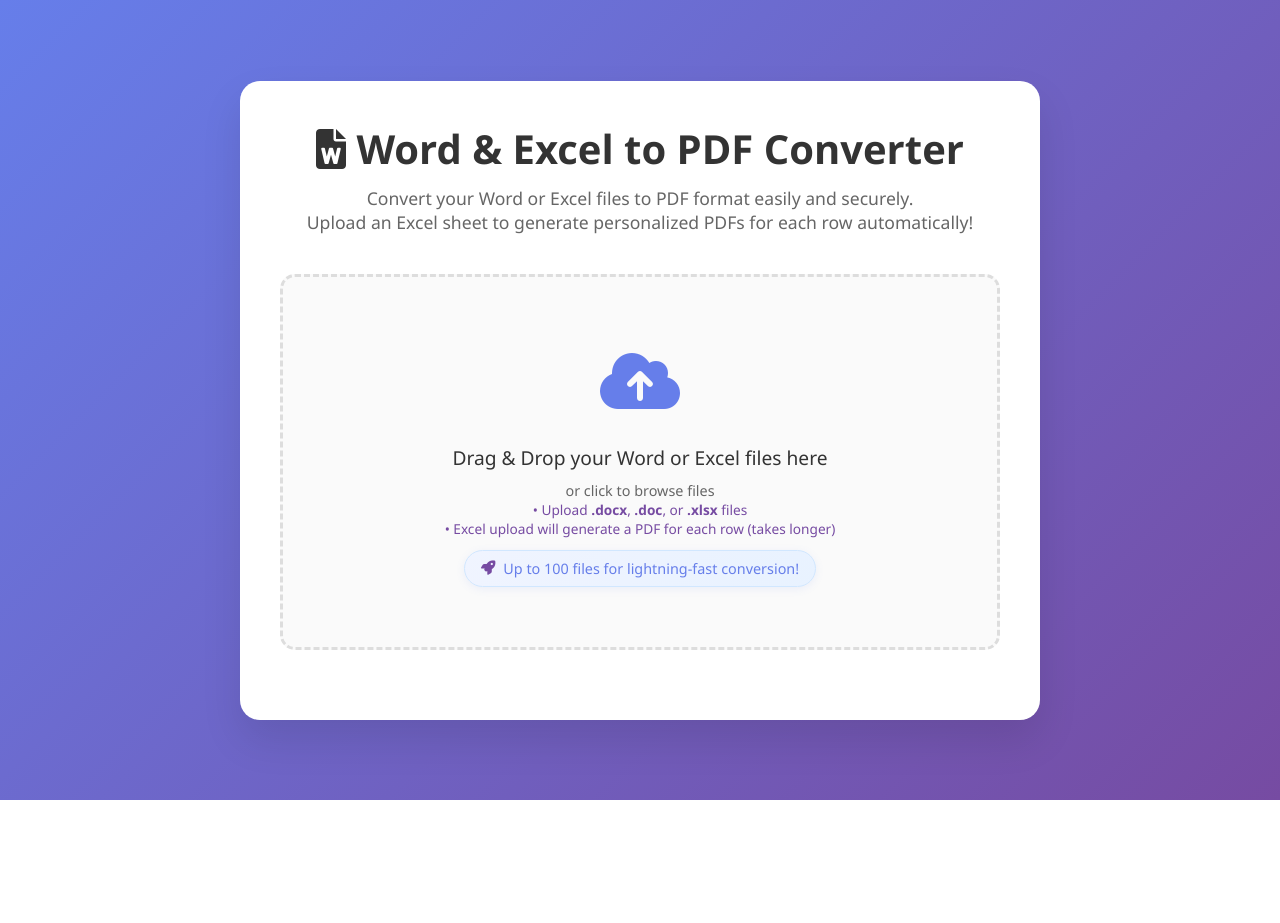
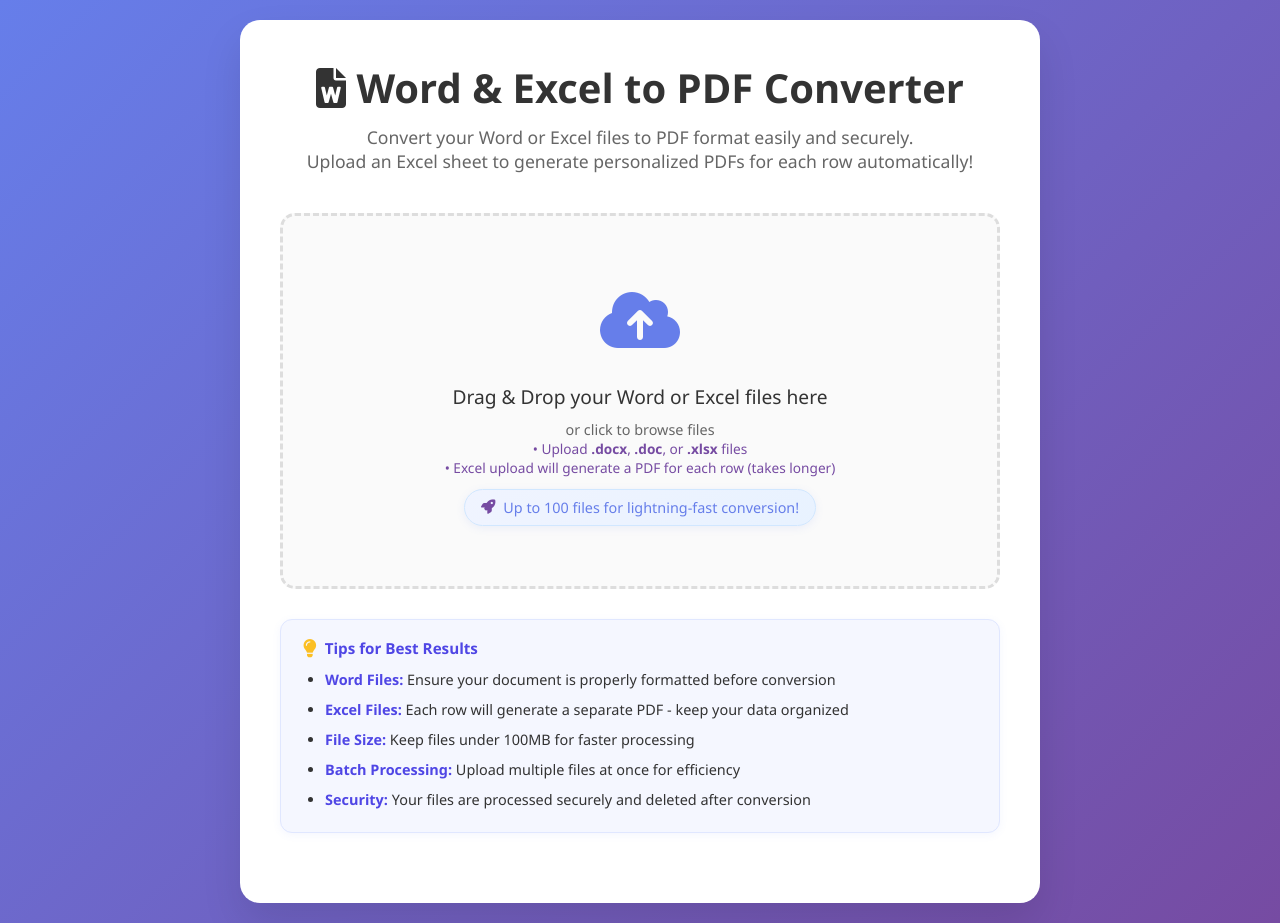
Before and after one commit to rohit-agarwal-ITT/wordToPdf, a Flask app: page / in a window 1280 px wide. Before the commit the page ends 800 px from the top, so only its background shows below. Run offline with Flask 3, Linux system fonts and the light colour scheme; some libraries are stand-ins or nearby versions.

Commit message:
Removed progress bar

```diff
--- a/app/routes.py
+++ b/app/routes.py
@@ -13,6 +13,7 @@
 import pandas as pd
 from concurrent.futures import ThreadPoolExecutor, as_completed
 import platform
+from app.utils.error_handler import ErrorHandler
 
 main = Blueprint('main', __name__)
 
@@ -116,7 +117,7 @@
             try:
                 df = pd.read_excel(excel_path)
             except Exception as e:
-                return jsonify({'error': f'Failed to read Excel file. Please check your file format. Details: {str(e)}'}), 400
+                return jsonify({'error': f'Failed to read Excel file. Please check your file format.'}), 400
             if df is None or df.empty:
                 return jsonify({'error': 'The uploaded Excel file is empty or invalid. Please provide a valid file with data.'}), 400
             total_rows = len(df)
@@ -145,12 +146,25 @@
             else:
                 soffice_path = 'soffice'
             try:
+                # Validate all file paths before passing to subprocess
+                validated_files = []
+                for docx_file in docx_files:
+                    if os.path.exists(docx_file) and os.path.isfile(docx_file):
+                        # Ensure file is within temp directory
+                        real_temp_path = os.path.realpath(temp_dir)
+                        real_file_path = os.path.realpath(docx_file)
+                        if real_file_path.startswith(real_temp_path):
+                            validated_files.append(docx_file)
+
+                if not validated_files:
+                    raise Exception("No valid files found for conversion")
+
                 subprocess.run([
                     soffice_path, '--headless', '--convert-to', 'pdf', '--outdir', output_dir
-                ] + docx_files, check=True)
+                ] + validated_files, check=True)
             except Exception as e:
                 conversion_progress['status'] = 'error'
-                conversion_progress['error'] = f'Failed to convert Word documents to PDF. Please ensure LibreOffice is installed. Details: {e}'
+                conversion_progress['error'] = f'Failed to convert Word documents to PDF. Please ensure LibreOffice is installed.'
                 shutil.rmtree(temp_dir)
                 shutil.rmtree(output_dir)
                 return jsonify({'error': conversion_progress['error']}), 500
@@ -188,7 +202,7 @@
             )
         except Exception as e:
             conversion_progress['status'] = 'error'
-            conversion_progress['error'] = f'An unexpected error occurred while processing your Excel file. Details: {e}'
+            conversion_progress['error'] = f'An unexpected error occurred while processing your Excel file. Please try again.'
             shutil.rmtree(temp_dir)
             shutil.rmtree(output_dir)
             return jsonify({'error': conversion_progress['error']}), 500
@@ -278,25 +292,41 @@
             else:
                 soffice_path = 'soffice'
             try:
+                # Validate all file paths before passing to subprocess
+                validated_files = []
+                for docx_file in docx_files:
+                    if os.path.exists(docx_file) and os.path.isfile(docx_file):
+                        # Ensure file is within temp directory
+                        real_temp_path = os.path.realpath(temp_dir)
+                        real_file_path = os.path.realpath(docx_file)
+                        if real_file_path.startswith(real_temp_path):
+                            validated_files.append(docx_file)
+
+                if not validated_files:
+                    raise Exception("No valid files found for conversion")
+
                 subprocess.run([
                     soffice_path, '--headless', '--convert-to', 'pdf', '--outdir', output_dir
-                ] + docx_files, check=True)
+                ] + validated_files, check=True)
             except Exception as e:
                 conversion_progress['status'] = 'error'
-                conversion_progress['error'] = f'Failed to convert files to PDF. Please ensure LibreOffice is installed. Details: {e}'
+                conversion_progress['error'] = f'Failed to convert files to PDF. Please ensure LibreOffice is installed.'
                 shutil.rmtree(temp_dir)
                 shutil.rmtree(output_dir)
                 return jsonify({'error': conversion_progress['error']}), 500
 
             update_progress(total_files, total_files, 'Collecting converted PDFs...')
 
-            # Collect PDFs and rename for zipping
-            for docx_file in docx_files:
+            # Collect PDFs and rename for zipping, updating progress as each PDF is found (Excel case)
+            pdfs_found = 0
+            for idx, docx_file in enumerate(docx_files):
                 base = os.path.splitext(os.path.basename(docx_file))[0]
                 pdf_name = f"{base}-Appointment_letter.pdf"
                 pdf_path = os.path.join(output_dir, base + '.pdf')
                 if os.path.exists(pdf_path):
                     pdf_files.append((pdf_path, pdf_name))
+                    pdfs_found += 1
+                    update_progress(pdfs_found, total_files, f'Converted {pdfs_found} of {total_files} files to PDF...')
                 else:
                     errors.append(f'PDF not found for {base}')
 
@@ -307,7 +337,9 @@
                 shutil.rmtree(output_dir)
                 return jsonify({'error': conversion_progress['error']}), 500
 
-            update_progress(total_files, total_files, 'Creating ZIP file. Almost done!')
+            # After all PDFs are collected and before sending the response (Excel case)
+            conversion_progress['status'] = 'completed'
+            update_progress(total_files, total_files, 'Conversion complete! Your files are ready for download.')
 
             # Zip all PDFs
             zip_buffer = io.BytesIO()
@@ -320,9 +352,6 @@
             shutil.rmtree(output_dir)
             zip_buffer.seek(0)
 
-            conversion_progress['status'] = 'completed'
-            update_progress(total_files, total_files, 'Conversion complete! Your files are ready for download.')
-
             return send_file(
                 zip_buffer,
                 as_attachment=True,
@@ -331,7 +360,7 @@
             )
         except Exception as e:
             conversion_progress['status'] = 'error'
-            conversion_progress['error'] = f'An unexpected error occurred while processing your files. Details: {e}'
+            conversion_progress['error'] = f'An unexpected error occurred while processing your files. Please try again.'
             shutil.rmtree(temp_dir)
             shutil.rmtree(output_dir)
             return jsonify({'error': conversion_progress['error']}), 500
@@ -339,7 +368,54 @@
 @main.route('/download/<filename>')
 def download_file(filename):
     try:
-        file_path = os.path.join(current_app.config['DOWNLOAD_FOLDER'], filename)
+        # Validate filename to prevent path traversal
+        if not filename or '..' in filename or '/' in filename or '\\' in filename:
+            return jsonify({'error': 'Invalid filename'}), 400
+
+        # Sanitize filename
+        safe_filename = secure_filename(filename)
+        if not safe_filename:
+            return jsonify({'error': 'Invalid filename'}), 400
+
+        file_path = os.path.join(current_app.config['DOWNLOAD_FOLDER'], safe_filename)
+
+        # Additional path validation
+        real_download_path = os.path.realpath(current_app.config['DOWNLOAD_FOLDER'])
+        real_file_path = os.path.realpath(file_path)
+
+        if not real_file_path.startswith(real_download_path):
+            return jsonify({'error': 'Access denied'}), 403
+
+        if not os.path.exists(file_path):
+            return jsonify({'error': 'File not found'}), 404
+
         return send_file(file_path, as_attachment=True)
-    except FileNotFoundError:
-        return jsonify({'error': 'File not found'}), 404
+    except Exception as e:
+        return jsonify({'error': 'File access error'}), 500
+
+def register_error_handlers(app):
+    """Register error handlers with the Flask app"""
+
+    @app.errorhandler(413)
+    def too_large(e):
+        """Handle file too large error"""
+        return ErrorHandler.create_error_response(
+            Exception("File too large"),
+            context='upload'
+        )
+
+    @app.errorhandler(500)
+    def internal_error(e):
+        """Handle internal server errors"""
+        return ErrorHandler.create_error_response(
+            Exception("Internal server error"),
+            context='system'
+        )
+
+    @app.errorhandler(404)
+    def not_found(e):
+        """Handle 404 errors"""
+        return ErrorHandler.create_error_response(
+            Exception("Page not found"),
+            context='system'
+        )
--- a/app/templates/index.html
+++ b/app/templates/index.html
@@ -276,7 +276,7 @@
             font-size: 0.8em;
             padding: 2px 8px;
             border-radius: 10px;
-            margin-left: 10px;
+            margin-right: 12px;
         }
 
         .file-status.ready {
@@ -303,6 +303,7 @@
             cursor: pointer;
             font-size: 0.8em;
             transition: all 0.3s ease;
+            margin-left: 4px;
         }
 
         .remove-file:hover {
@@ -440,6 +441,13 @@
             justify-content: center;
             flex-direction: column;
         }
+
+        /* Prevent scrolling when loader is active */
+        body.loader-active {
+            overflow: hidden !important;
+            position: fixed;
+            width: 100vw;
+        }
         .loader-spinner {
             border: 6px solid #f3f3f3;
             border-top: 6px solid #764ba2;
@@ -459,33 +467,50 @@
             font-weight: 600;
             text-align: center;
         }
-        .loader-progress-bar {
-            width: 220px;
-            height: 10px;
-            background: #e0e0e0;
-            border-radius: 6px;
-            margin-bottom: 18px;
-            overflow: hidden;
-            box-shadow: 0 2px 8px rgba(102, 126, 234, 0.08);
+        .upload-hint {
+            background: #f5f7ff;
+            border: 1.5px solid #e0e7ff;
+            border-radius: 12px;
+            padding: 18px 22px 14px 22px;
+            margin: 24px 0 18px 0;
+            font-size: 0.95em; /* match upload subtext font size */
+            box-shadow: 0 2px 8px rgba(102, 126, 234, 0.07);
+            color: #222;
+            width: 100%;
+            max-width: 100%;
+            box-sizing: border-box;
         }
-        .loader-progress-fill {
-            height: 100%;
-            width: 0%;
-            background: linear-gradient(135deg, #667eea 0%, #764ba2 100%);
-            border-radius: 6px;
-            transition: width 0.3s ease;
+        @media (min-width: 700px) {
+            .upload-hint {
+                max-width: 820px;
             }
-        @media (max-width: 600px) {
-            #customModal .modal-content {
-                min-width: 90vw;
-                padding: 18px 8px 12px 8px;
         }
-            #loaderOverlay .loader-text {
-                font-size: 1em;
+        .upload-hint h3 {
+            color: #4f46e5;
+            margin-bottom: 10px;
+            font-size: 1em; /* match subheading size */
+            font-weight: 700;
+            display: flex;
+            align-items: center;
         }
-            .loader-progress-bar {
-                width: 90vw;
+        .upload-hint h3 i {
+            color: #fbbf24;
+            margin-right: 8px;
+            font-size: 1.2em;
         }
+        .upload-hint ul {
+            margin: 0;
+            padding-left: 22px;
+        }
+        .upload-hint li {
+            font-size: 0.95em;
+            line-height: 1.6;
+            color: #333;
+            margin-bottom: 7px;
+        }
+        .upload-hint li strong {
+            color: #4f46e5;
+            font-weight: 600;
         }
     </style>
 </head>
@@ -513,6 +538,17 @@
             <input type="file" id="fileInput" class="file-input" multiple accept=".docx,.doc,.xlsx" aria-label="Select files to upload">
         </div>
 
+        <div class="upload-hint">
+            <h3><i class="fas fa-lightbulb"></i> Tips for Best Results</h3>
+            <ul>
+                <li><strong>Word Files:</strong> Ensure your document is properly formatted before conversion</li>
+                <li><strong>Excel Files:</strong> Each row will generate a separate PDF - keep your data organized</li>
+                <li><strong>File Size:</strong> Keep files under 100MB for faster processing</li>
+                <li><strong>Batch Processing:</strong> Upload multiple files at once for efficiency</li>
+                <li><strong>Security:</strong> Your files are processed securely and deleted after conversion</li>
+            </ul>
+        </div>
+
         <div class="file-list" id="fileList" style="display: none;"></div>
 
         <div style="text-align: center;">
@@ -533,9 +569,6 @@
 
     <div id="loaderOverlay" style="display: none;">
         <div class="loader-spinner"></div>
-        <div class="loader-progress-bar">
-            <div class="loader-progress-fill" id="loaderProgressFill"></div>
-        </div>
         <div class="loader-text" id="loaderText">Processing...</div>
     </div>
 
@@ -549,6 +582,24 @@
 
         let selectedFiles = [];
         const maxFiles = 100;
+
+        // Simple loader without animations
+        function showLoader(text) {
+            loaderText.textContent = text || 'Processing...';
+            loaderOverlay.style.display = 'flex';
+            if (!document.body.classList.contains('loader-active')) {
+                document.body.classList.add('loader-active');
+            }
+            announceToScreenReader(text || 'Processing started');
+        }
+
+        function hideLoader() {
+            loaderOverlay.style.display = 'none';
+            if (document.body.classList.contains('loader-active')) {
+                document.body.classList.remove('loader-active');
+            }
+            announceToScreenReader('Processing completed');
+        }
 
         // Accessibility functions
         function announceToScreenReader(message) {
@@ -620,17 +671,21 @@
         function showLoader(text) {
             loaderText.textContent = text || 'Processing...';
             loaderOverlay.style.display = 'flex';
+            if (!document.body.classList.contains('loader-active')) {
+                document.body.classList.add('loader-active');
+            }
             announceToScreenReader(text || 'Processing started');
         }
 
         function hideLoader() {
             loaderOverlay.style.display = 'none';
+            if (document.body.classList.contains('loader-active')) {
+                document.body.classList.remove('loader-active');
+            }
             announceToScreenReader('Processing completed');
         }
 
-        function updateLoaderProgress(percent) {
-            loaderProgressFill.style.width = percent + '%';
-        }
+
 
         function handleFiles(files) {
             const validFiles = files.filter(file => {
@@ -709,7 +764,6 @@
 
                             convertBtn.disabled = true;
                 showLoader(selectedFiles.length > 1 ? `Please wait, converting ${selectedFiles.length} files...` : 'Converting file...');
-            updateLoaderProgress(0);
                 results.innerHTML = '';
 
             const formData = new FormData();
@@ -719,12 +773,6 @@
 
             try {
                 let progressInterval;
-                let batchAnimationInterval;
-                let inBatchStep = false;
-                let batchStartTime = null;
-                let batchDuration = null;
-                let batchFiles = selectedFiles.length;
-                let batchAnimationDone = false;
 
                 const startProgressPolling = () => {
                     progressInterval = setInterval(async () => {
@@ -733,91 +781,12 @@
                             const progressData = await progressResponse.json();
 
                             if (progressData.status === 'converting') {
-                                if (progressData.message && progressData.message.toLowerCase().includes('converting files with libreoffice')) {
-                                    if (!inBatchStep) {
-                                        inBatchStep = true;
-                                        updateLoaderProgress(0);
-                                        batchStartTime = Date.now();
-                                        // More accurate duration calculation for Excel processing
-                                        let baseDuration = 0;
-                                        const excelFiles = selectedFiles.filter(file => file.name.toLowerCase().endsWith('.xlsx'));
-                                        if (excelFiles.length > 0) {
-                                            // Excel processing: 1.5 seconds per row + 2 seconds overhead
-                                            baseDuration = Math.max(10, excelFiles.length * 1.5); // Based on real-world timing
-                                        } else {
-                                            // Word files: 3 seconds per file
-                                            baseDuration = Math.max(5, batchFiles * 3);
-                                        }
-                                        batchDuration = Math.ceil(baseDuration * 1.2); // Add 20% buffer
-                                        batchAnimationDone = false;
-
-                                        let timeDisplay = '';
-                                        if (batchDuration < 60) {
-                                            timeDisplay = batchDuration + ' seconds';
-                                        } else if (batchDuration < 3600) {
-                                            const minutes = Math.floor(batchDuration / 60);
-                                            const seconds = batchDuration % 60;
-                                            timeDisplay = minutes + 'm ' + seconds + 's';
-                                        } else {
-                                            const hours = Math.floor(batchDuration / 3600);
-                                            const minutes = Math.floor((batchDuration % 3600) / 60);
-                                            timeDisplay = hours + 'h ' + minutes + 'm';
-                                        }
-
-                                        showLoader(`Converting files, please wait... (Estimated time: ${timeDisplay})`);
-
-                                        batchAnimationInterval = setInterval(() => {
-                                            let elapsed = (Date.now() - batchStartTime) / 1000;
-                                            let progress = Math.min(99, (elapsed / batchDuration) * 99);
-                                            updateLoaderProgress(progress);
-                                            let remaining = Math.max(0, Math.ceil(batchDuration - elapsed));
-                                            let remainingDisplay = '';
-                                            if (remaining < 60) {
-                                                remainingDisplay = remaining <= 10 ? 'a few seconds' : remaining + ' seconds';
-                                            } else if (remaining < 3600) {
-                                                const minutes = Math.floor(remaining / 60);
-                                                const seconds = remaining % 60;
-                                                remainingDisplay = minutes + 'm ' + seconds + 's';
-                                            } else {
-                                                const hours = Math.floor(remaining / 3600);
-                                                const minutes = Math.floor((remaining % 3600) / 60);
-                                                remainingDisplay = hours + 'h ' + minutes + 'm';
-                                            }
-                                            showLoader(`Converting files, please wait... (Remaining time: ${remainingDisplay})`);
-                                            if (progress >= 99) {
-                                                clearInterval(batchAnimationInterval);
-                                                batchAnimationDone = true;
-                                            }
-                                        }, 200);
-                                    }
-                                } else {
-                                    if (inBatchStep) {
-                                        inBatchStep = false;
-                                        clearInterval(batchAnimationInterval);
-                                    }
-                                    updateLoaderProgress(0);
                                 showLoader(progressData.message || 'Converting...');
-                                }
                             } else if (progressData.status === 'completed') {
-                                const finishDownload = () => {
                                 clearInterval(progressInterval);
-                                    if (batchAnimationInterval) clearInterval(batchAnimationInterval);
-                                    updateLoaderProgress(100);
                                 showLoader('Downloading...');
-                                };
-                                if (inBatchStep && !batchAnimationDone) {
-                                    let waitForAnimation = setInterval(() => {
-                                        if (batchAnimationDone) {
-                                            clearInterval(waitForAnimation);
-                                            finishDownload();
-                                        }
-                                    }, 100);
-                                } else {
-                                    finishDownload();
-                                }
                             } else if (progressData.status === 'error') {
                                 clearInterval(progressInterval);
-                                if (batchAnimationInterval) clearInterval(batchAnimationInterval);
                                 throw new Error(progressData.error || 'Conversion failed');
                             }
                         } catch (error) {
@@ -834,7 +803,6 @@
                 });
 
                 clearInterval(progressInterval);
-                if (batchAnimationInterval) clearInterval(batchAnimationInterval);
 
                 if (response.status === 413) {
                     results.innerHTML = `<div class="result-item error"><div class="result-header"><div class="result-title">Upload Error</div><div class="result-status error">Too Large</div></div><div class="error-message">Your upload is too large. Please select fewer or smaller files (max 100 MB total).</div></div>`;
@@ -884,11 +852,15 @@
                     </div>
                 `;
                 announceToScreenReader('Conversion failed: ' + error.message);
+
             } finally {
                 convertBtn.disabled = false;
                 hideLoader();
                 selectedFiles = [];
                 displayFileList();
+                fileInput.value = '';
+                convertBtn.style.display = 'none';
+
             }
         });
     </script>
```
Also changed, not shown: setup_environment.py (added, +65 -0 lines), test_app.py (added, +78 -0 lines). Lines whose indentation alone changed are shown as unchanged.
